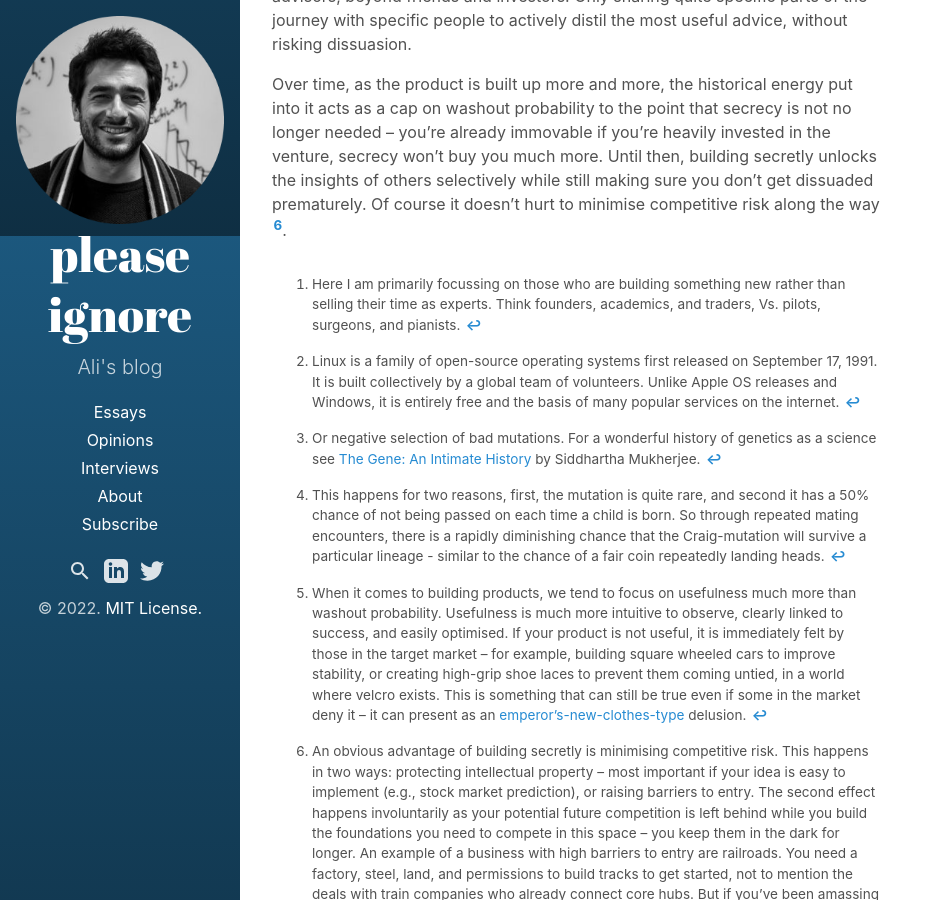
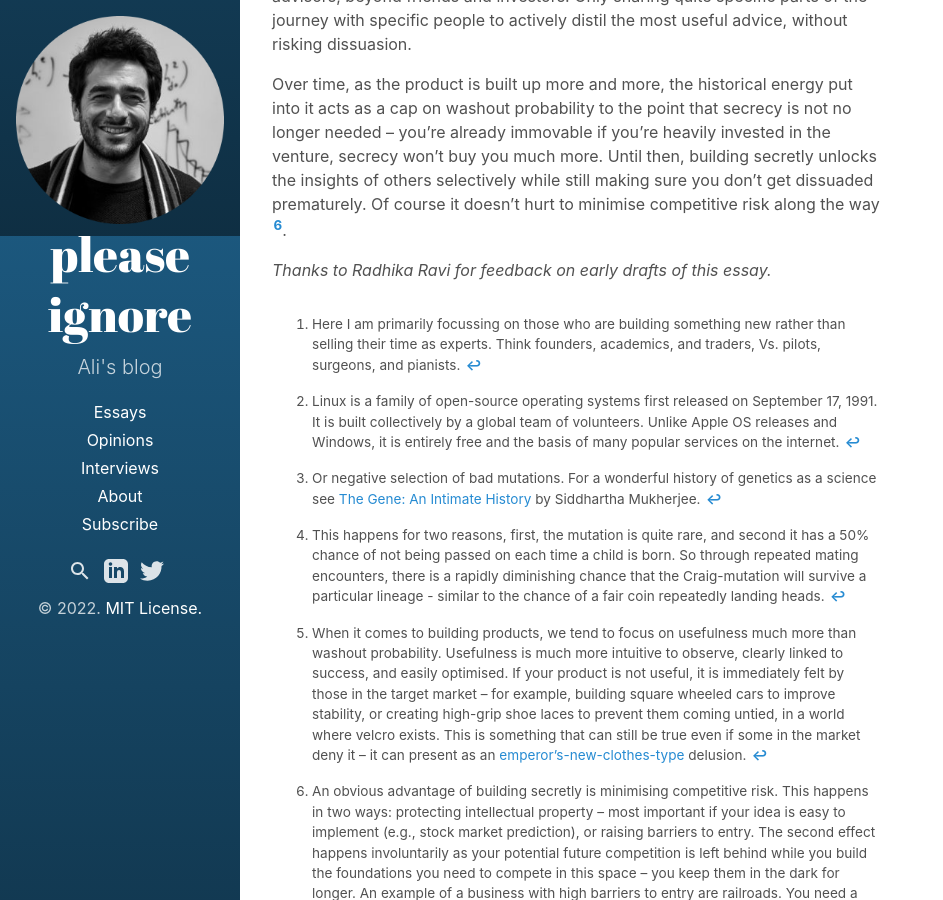
Before and after one commit to alfarzan/plsignore.com, a Jekyll site: the page built from _posts/2022-08-14-build-secretly.md, in a window 1280 px wide and 900 px high, scrolled down 1564 px. Shown: the whole window, without its empty margins (0-943 px from the left). Built offline with Jekyll 4.4.1, drawn with Linux system fonts in a browser that asks for light colours.

Commit message:
Update 2022-08-14-build-secretly.md

```diff
--- a/_posts/2022-08-14-build-secretly.md
+++ b/_posts/2022-08-14-build-secretly.md
@@ -19,6 +19,8 @@ So, is it necessary to fit into this stereotype in order to build successfully?
 
 Over time, as the product is built up more and more, the historical energy put into it acts as a cap on washout probability to the point that secrecy is not no longer needed -- you're already immovable if you're heavily invested in the venture, secrecy won't buy you much more. Until then, building secretly unlocks the insights of others selectively while still making sure you don't get dissuaded prematurely. Of course it doesn't hurt to minimise competitive risk along the way [^6].
 
+_Thanks to Radhika Ravi for feedback on early drafts of this essay._
+
 [^1]: Here I am primarily focussing on those who are building something new rather than selling their time as experts. Think founders, academics, and traders, Vs. pilots, surgeons, and pianists.
 
 [^2]: Linux is a family of open-source operating systems first released on September 17, 1991. It is built collectively by a global team of volunteers. Unlike Apple OS releases and Windows, it is entirely free and the basis of many popular services on the internet.
```
